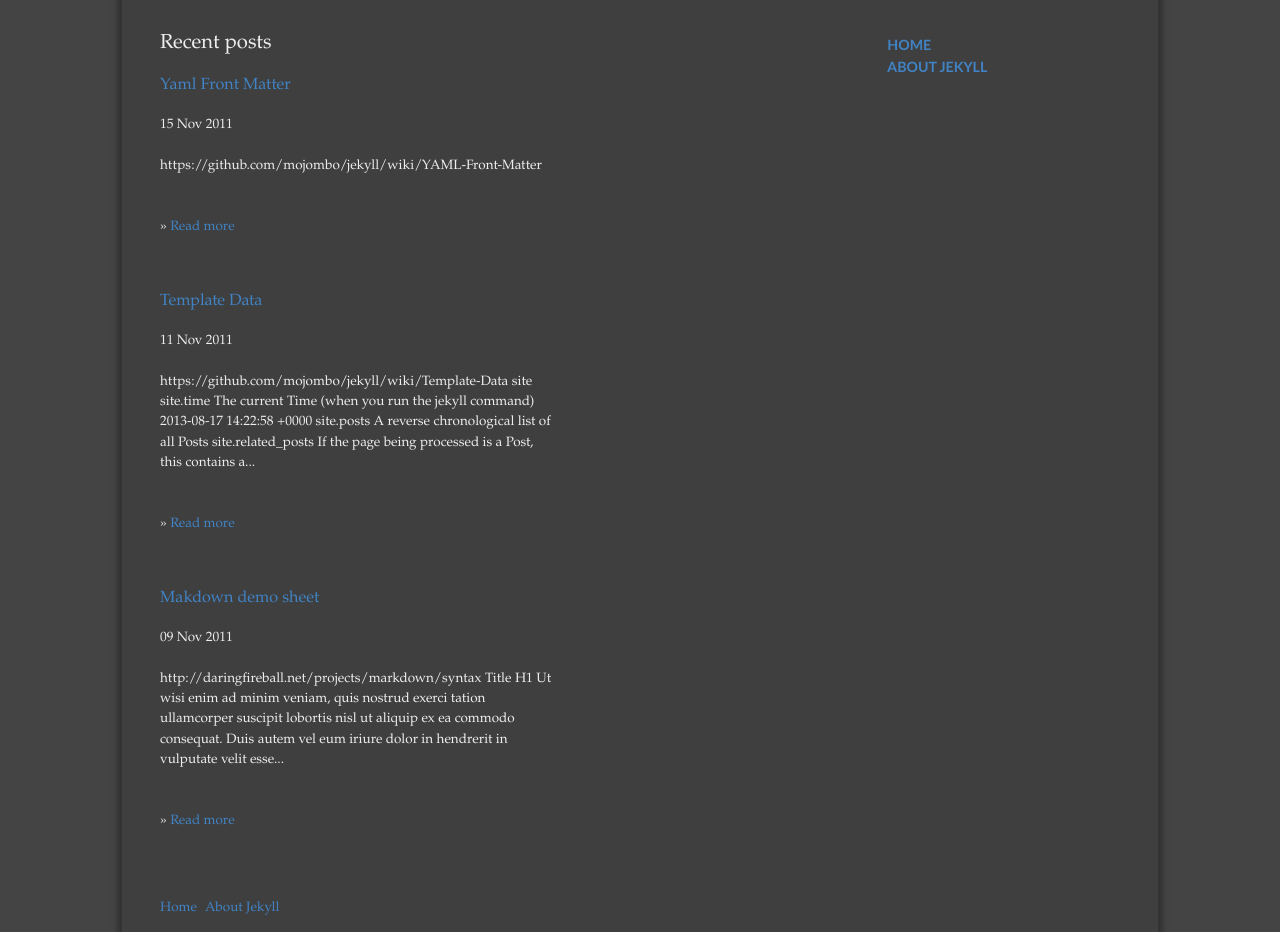
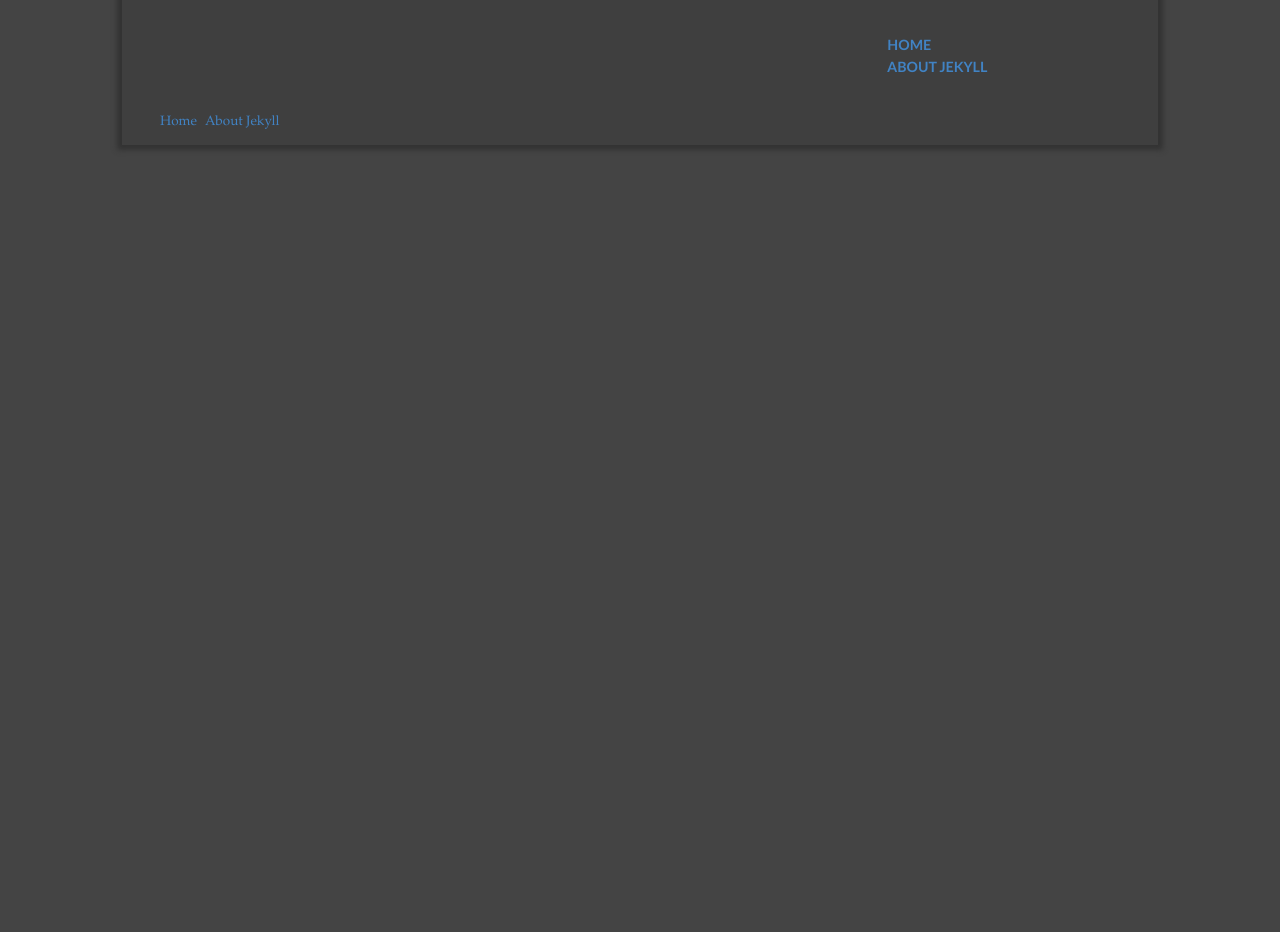
Before and after one commit to beyond-code-github/LinqToQuerystring, a Jekyll site: the page built from index.html, in a window 1280 px wide. Shown: the part 320-1252 px from the top of the page. Built offline with Jekyll 4.4.1, drawn with Linux system fonts in a browser that asks for light colours; some web fonts are replaced; after the commit the page ends 900 px from its top, so only the background shows below that.

Commit message:
Took out some unneccesary stuff

```diff
--- a/_includes/recent_posts.html
+++ /dev/null
@@ -1,22 +0,0 @@
-<div>
-
-  <h3>Recent posts</h3>
-
-  {% for post in site.posts offset: 0 limit: 5 %}
-
-    <div class="post {% cycle 'odd', 'even' %}">
-      <h4>
-        <a class="title" href="{{ post.url }}/">{{ post.title }}</a>
-      </h4>
-
-      <div class="abstract">
-        <p class="date">{{ post.date | date_to_string }}</p>
-        <p>{{ post.content | strip_html | truncatewords: 35 }}</p>
-        <br />
-        » <a href="{{ post.url }}/">Read more</a>
-      </div>
-    </div>
-
-  {% endfor %}
-
-</div>
--- a/_layouts/default.html
+++ b/_layouts/default.html
@@ -10,7 +10,7 @@
     <![endif]-->
   </head>
   <body>
-    <a href="https://github.com/mojombo/jekyll" target="_blank"><img alt="Fork me on GitHub" src="http://s3.amazonaws.com/github/ribbons/forkme_right_red_aa0000.png" style="position: absolute; top: 0; right: 0; border: 0;" /></a>
+    <a href="https://github.com/roysvork/linqtoquerystring" target="_blank"><img alt="Fork me on GitHub" src="http://s3.amazonaws.com/github/ribbons/forkme_right_red_aa0000.png" style="position: absolute; top: 0; right: 0; border: 0;" /></a>
     <div id="container">
 
       <!-- header -->
--- a/_posts/2011-11-11-template-data.markdown
+++ /dev/null
@@ -1,69 +0,0 @@
----
-layout: post
----
-
-[https://github.com/mojombo/jekyll/wiki/Template-Data](https://github.com/mojombo/jekyll/wiki/Template-Data)
-
-
-# site
-
-## site.time
-The current Time (when you run the jekyll command)
-
-    {{ site.time }}
-
-## site.posts
-A reverse chronological list of all Posts
-
-
-## site.related_posts
-If the page being processed is a Post, this contains a list of up to ten related Posts. By default, these are low quality but fast to compute. For high quality but slow to compute results, run the jekyll command with the --lsi (latent semantic indexing) option
-
-## site.categories.CATEGORY
-The list of all Posts in category CATEGORY
-
-{% for category in site.categories %}
-    {{ category }}
-{% endfor %}
-
-
-## site.tags.TAG
-The list of all Posts with tag TAG.
-
-{% for tag in site.tags %}
-    {{ tag }}
-{% endfor %}
-
-
-# page
-
-## page.title
-The title of the Post.
-
-    {{ page.title }}
-
-## page.url
-The URL of the Post without the domain. e.g. /2008/12/14/my-post.html
-
-    {{ page.url }}
-
-## page.date
-The Date assigned to the Post.
-
-    {{ page.date }}
-
-## page.id
-An identifier unique to the Post (useful in RSS feeds). e.g. /2008/12/14/my-post
-
-    {{ page.id }}
-
-## page.categories
-The list of categories to which this post belongs. Categories are derived from the directory structure above the _posts directory. For example, a post at /work/code/_posts/2008-12-24-closures.textile would have this field set to ['work', 'code']. These can also be specified in the YAML Front Matter
-
-
-## page.tags
-The list of tags to which this post belongs. These can be specified in the YAML Front Matter
-
-
-## post.content
-The content of the Post.
--- a/_posts/2011-11-15-yaml-front-matter.markdown
+++ /dev/null
@@ -1,15 +0,0 @@
----
-layout: post
-tags:
-  - blogging
-  - jekyll
-  - generator
-  - engine
-categories:
-  - blog
-  - yaml
-  - front
-  - matter
----
-
-[https://github.com/mojombo/jekyll/wiki/YAML-Front-Matter](https://github.com/mojombo/jekyll/wiki/YAML-Front-Matter)
--- a/_posts/2011-11-9-markdown-syntax.markdown
+++ /dev/null
@@ -1,128 +0,0 @@
----
-layout: post
-title: Makdown demo sheet
----
-
-[http://daringfireball.net/projects/markdown/syntax](http://daringfireball.net/projects/markdown/syntax)
-
-# Title H1
-
-Ut wisi enim ad minim veniam, quis nostrud exerci tation ullamcorper suscipit lobortis nisl ut aliquip ex ea commodo consequat. Duis autem vel eum iriure dolor in hendrerit in vulputate velit esse molestie consequat, vel illum dolore eu feugiat nulla facilisis at vero eros et accumsan et iusto odio dignissim qui blandit praesent luptatum zzril delenit augue duis dolore te feugait nulla facilisi.
-
-## Subtitle H2
-
-Lorem ipsum dolor sit amet, consectetuer adipiscing elit, sed diam nonummy nibh euismod tincidunt ut laoreet dolore magna aliquam erat volutpat. Ut wisi enim ad minim veniam, quis nostrud exerci tation ullamcorper suscipit lobortis nisl ut aliquip ex ea commodo consequat.
-
-### Subtitle H3
-
-Nam liber tempor cum soluta nobis eleifend option congue nihil imperdiet doming id quod mazim placerat facer possim assum. Lorem ipsum dolor sit amet, consectetuer adipiscing elit, sed diam nonummy nibh euismod tincidunt ut laoreet dolore magna aliquam erat volutpat. Ut wisi enim ad minim veniam, quis nostrud exerci tation ullamcorper suscipit lobortis nisl ut aliquip ex ea commodo consequat.
-
-#### Subtitle H4
-
-Ut wisi enim ad minim veniam, quis nostrud exerci tation ullamcorper suscipit lobortis nisl ut aliquip ex ea commodo consequat. Duis autem vel eum iriure dolor in hendrerit in vulputate velit esse molestie consequat, vel illum dolore eu feugiat nulla facilisis at vero eros et accumsan et iusto odio dignissim qui blandit praesent luptatum zzril delenit augue duis dolore te feugait nulla facilisi.
-
-##### Subtitle H5
-
-Lorem ipsum dolor sit amet, consectetuer adipiscing elit, sed diam nonummy nibh euismod tincidunt ut laoreet dolore magna aliquam erat volutpat. Ut wisi enim ad minim veniam, quis nostrud exerci tation ullamcorper suscipit lobortis nisl ut aliquip ex ea commodo consequat.
-
-###### Subtitle H6
-
-Ut wisi enim ad minim veniam, quis nostrud exerci tation ullamcorper suscipit lobortis nisl ut aliquip ex ea commodo consequat. Duis autem vel eum iriure dolor in hendrerit in vulputate velit esse molestie consequat, vel illum dolore eu feugiat nulla facilisis at vero eros et accumsan et iusto odio dignissim qui blandit praesent luptatum zzril delenit augue duis dolore te feugait nulla facilisi.
-
-## List Types
-
-### Ordered list
-
-1. List item
-2. List item
-3. List item
-
-### Unordered list
-
-* List item
-* List item
-* List item
-
-### Definition list
-
-<dl>
-  <dt>Definition list title</dt>
-
-  <dd>
-    Definition list data
-  </dd>
-
-  <dt>Definition list title</dt>
-
-  <dd>
-    Definition list data
-  </dd>
-
-  <dt>Definition list title</dt>
-
-  <dd>
-    Definition list data
-  </dd>
-</dl>
-
-## Blockquote
-
-> Ut wisi enim ad minim veniam, quis nostrud exerci tation ullamcorper suscipit lobortis nisl ut aliquip ex ea commodo consequat. Duis autem vel eum iriure dolor in hendrerit in vulputate velit esse molestie consequat, vel illum dolore eu feugiat nulla facilisis at vero eros et accumsan et iusto odio dignissim qui blandit praesent luptatum zzril delenit augue duis dolore te feugait nulla facilisi.
-
-## Tables
-
-<table>
-  <caption>Table title</caption>
-
-  <thead>
-    <tr>
-      <th>Table header 1</th>
-
-      <th>Table header 2</th>
-    </tr>
-  </thead>
-
-  <tbody>
-    <tr>
-      <td>Table row 1, data 1</td>
-
-      <td>Table row 1, data 2</td>
-    </tr>
-
-    <tr>
-      <td>Table row 2, data 1</td>
-
-      <td>Table row 2, data 2</td>
-    </tr>
-  </tbody>
-
-  <tfoot>
-    <tr>
-      <td>Table footer, data 1</td>
-
-      <td>Table footer, data 2</td>
-    </tr>
-  </tfoot>
-</table>
-
-<h2>Other markup code</h2>
-
-[hyperlink](#)<br />
-<abbr title="title">abbreviation</abbr><br />
-<b>offset text typically styled in bold</b><br />
-<cite>cited title of a work</cite><br />
-`code fragment`<br />
-<del>deleted text</del><br />
-<dfn title="title">defining instance</dfn><br />
-*emphatic stress*<br />
-<i>offset text typically styled in italic</i><br />
-<ins>inserted text</ins><br />
-<kbd>user input</kbd><br />
-<mark>marked (highlighted) text</mark><br />
-<samp>sample output</samp><br />
-<small>small print</small><br />
-**strong importance**<br />
-<sup>superscript</sup> <sub>subscript</sub><br />
-<var>variable or placeholder text</var>
-
-    Ut wisi enim ad minim veniam, quis nostrud exerci tation ullamcorper suscipit lobortis nisl ut aliquip ex ea commodo consequat. Duis autem vel eum iriure dolor in hendrerit in vulputate velit esse molestie consequat, vel illum dolore eu feugiat nulla facilisis at vero eros et accumsan et iusto odio dignissim qui blandit praesent luptatum zzril delenit augue duis dolore te feugait nulla facilisi.
--- a/index.html
+++ b/index.html
@@ -2,5 +2,3 @@
 layout: default
 title:  Home
 ---
-
-{% include recent_posts.html %}
```
Also changed, not shown: _layouts/post.html (deleted, +0 -10 lines), 1 other file.
